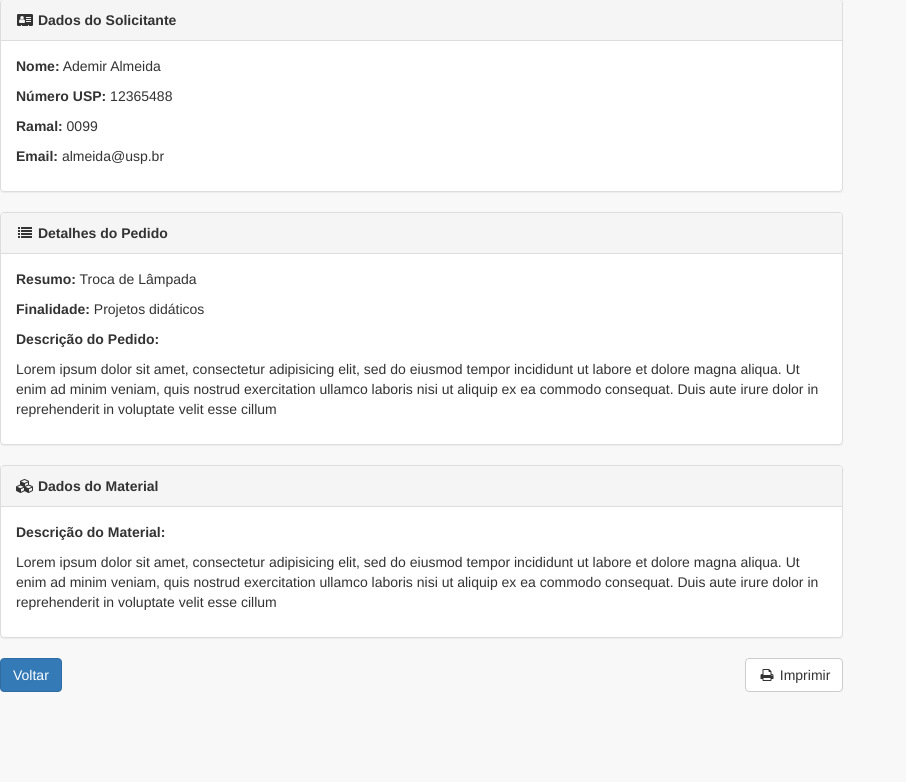
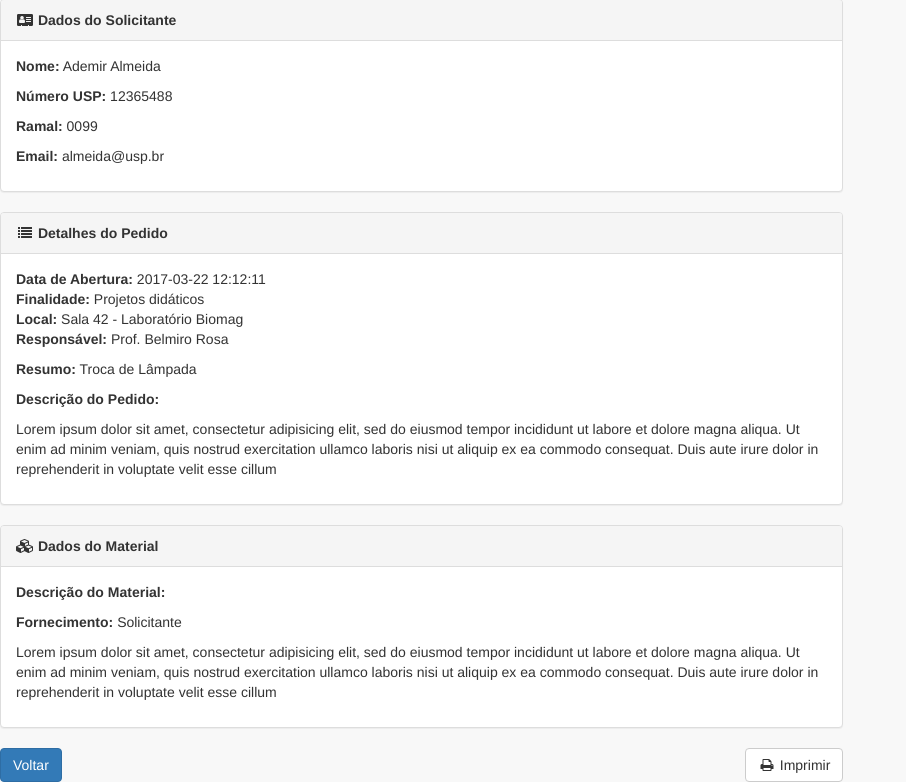
Before and after one commit to df-ffclrp/SisDF, a PHP site: the page made by www/application/views/info_chamado.php in a window 1280 px wide. Shown: the part 104-886 px from the top of the page, without its empty margins (0-906 px from the left). Before the commit the page ends 796 px from the top, so only its background shows below. Run offline with PHP 8.4, Linux system fonts and the light colour scheme; the template is opened without the code that fills it, so the values that code supplies are empty; some libraries are stand-ins or nearby versions.

Commit message:
Protótipo - Add informações extras
Adicionando informações extras ao formulário de manutenção e à página de informações do chamado

```diff
--- a/www/application/views/info_chamado.php
+++ b/www/application/views/info_chamado.php
@@ -36,8 +36,15 @@
             </div>
 
             <div class="panel-body">
+                <p>
+                    <strong>Data de Abertura:</strong> 2017-03-22 12:12:11 <br>
+                    <strong>Finalidade:</strong> Projetos didáticos <br>
+                    <strong>Local:</strong> Sala 42 - Laboratório Biomag <br>
+                    <strong>Responsável:</strong>  Prof. Belmiro Rosa
+
+                </p>
                 <p> <strong>Resumo:</strong> Troca de Lâmpada </p>
-                <p> <strong>Finalidade:</strong> Projetos didáticos </p>
+
                 <p> <strong>Descrição do Pedido:</strong> </p>
                 <p>
                     Lorem ipsum dolor sit amet, consectetur adipisicing elit, sed do
@@ -57,7 +64,8 @@
             </div>
 
             <div class="panel-body">
-               <p> <strong>Descrição do Material:</strong> </p>
+                <p> <strong>Descrição do Material:</strong> </p>
+                <p> <strong>Fornecimento: </strong> Solicitante</p>
                 <p>
                     Lorem ipsum dolor sit amet, consectetur adipisicing elit, sed do
                     eiusmod tempor incididunt ut labore et dolore magna aliqua.
```
Also changed, not shown: www/application/views/forms/manutencao.php (+16 -0 lines).
